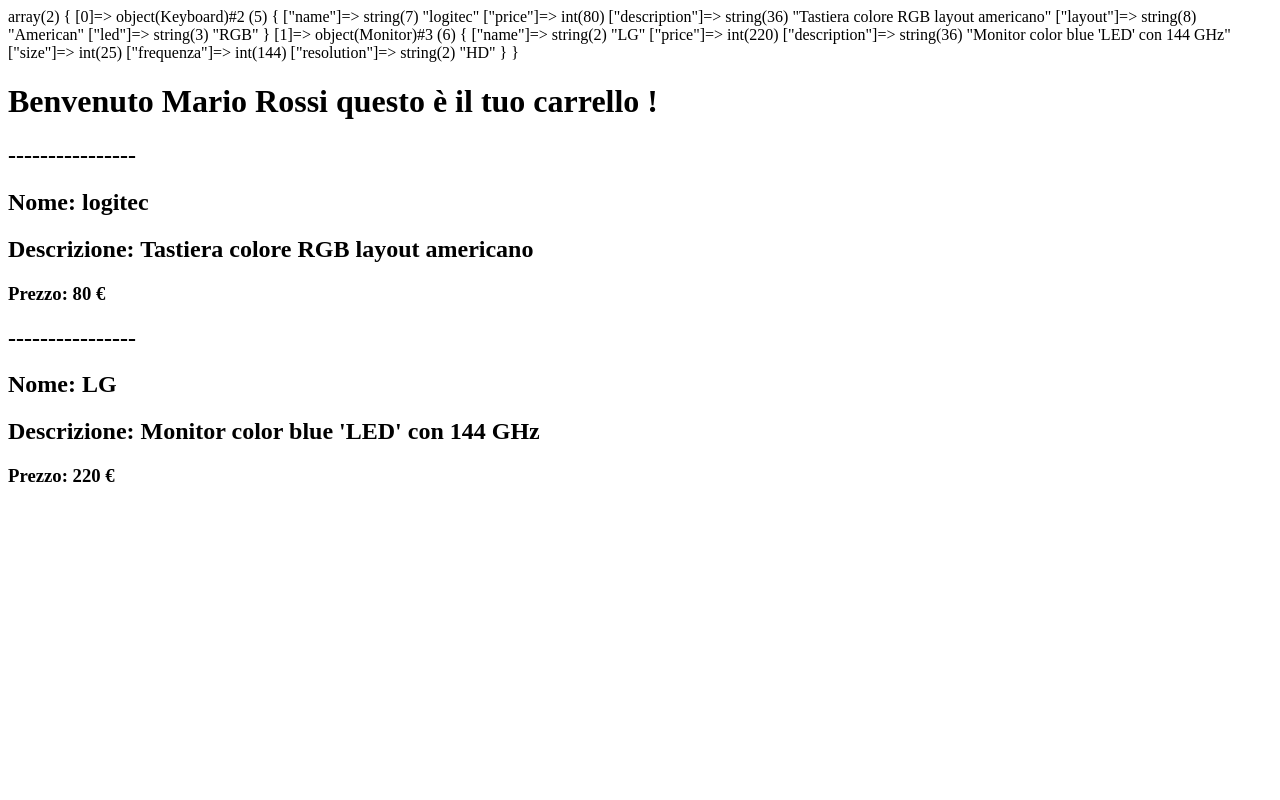
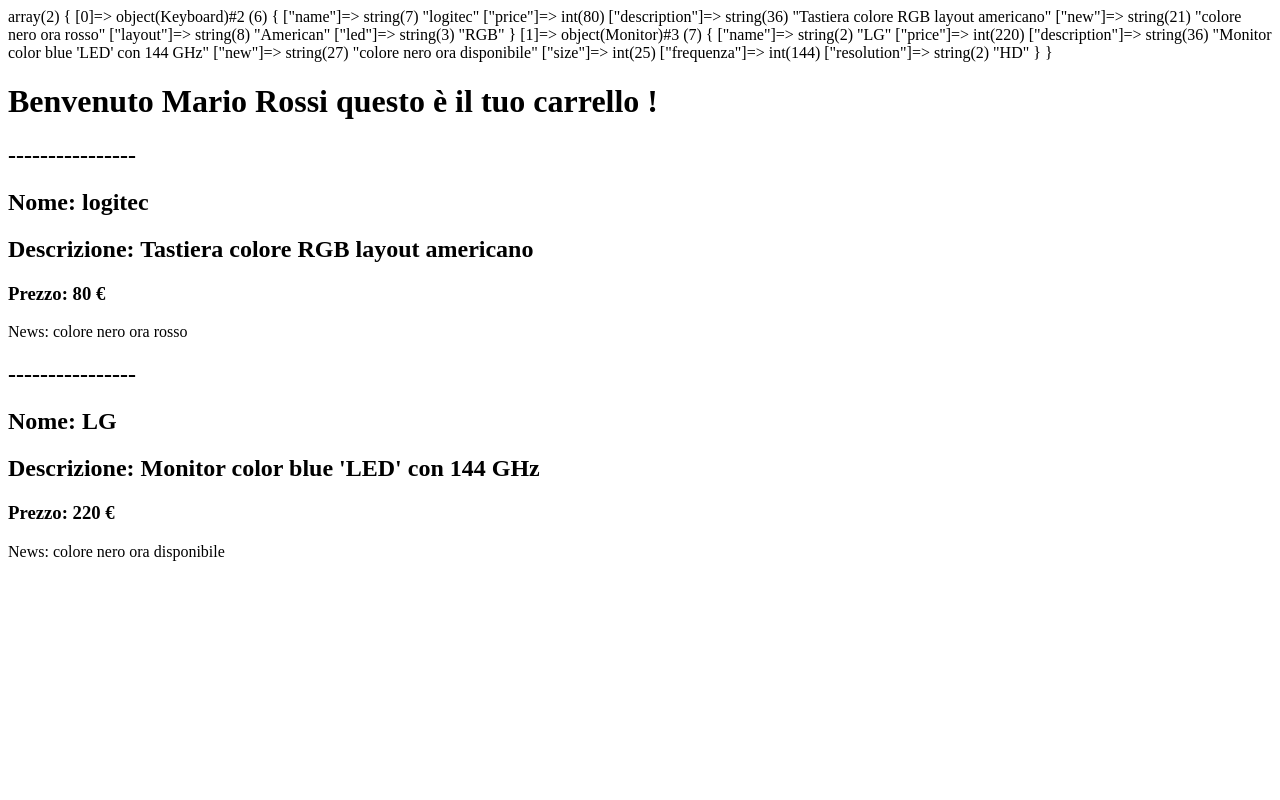
Before and after one commit to Darius104/php-oop-2, a PHP site: page / in a window 1280 px wide. Run offline with PHP 8.4, Linux system fonts and the light colour scheme.

Commit message:
Aggiunta trait

```diff
--- a/Keyboard.php
+++ b/Keyboard.php
@@ -7,6 +7,7 @@ class Keyboard extends Product{
 
     public $layout = 'American';
     public $led = 'RGB';
+    public $new = 'colore nero ora rosso';
 
     //override
     public function __construct($_name, $_price, $_layout){
--- a/Monitor.php
+++ b/Monitor.php
@@ -8,6 +8,7 @@ class Monitor extends Product{
     public $size;
     public $frequenza = 144;
     public $resolution = 'HD';
+    public $new = 'colore nero ora disponibile';
 
     //override
     public function __construct($_name, $_price, $_size){
--- /dev/null
+++ b/News.php
@@ -0,0 +1,7 @@
+<?php
+
+trait News{
+    public $new;
+}
+
+?>
--- a/Product.php
+++ b/Product.php
@@ -1,6 +1,9 @@
 <?php
+require_once __DIR__ . '/News.php';
 
 class Product{
+    use News;
+
     public $name;
     public $price;
     public $description = 'Product';
--- a/index.php
+++ b/index.php
@@ -20,7 +20,7 @@ $mario->addProduct($tastiera);
 $mario->addProduct($monitor);
 $mario_cart = $mario->getCart();
 
-var_dump($mario_cart)
+var_dump($mario_cart);
 ?>
 
 <!DOCTYPE html>
@@ -40,6 +40,7 @@ var_dump($mario_cart)
             <h2>Nome: <?php echo $element->name ?> </h2>
             <h2>Descrizione: <?php echo $element->description ?> </h2>
             <h3>Prezzo: <?php echo $element->price ?> €</h3>
+            <span>News: <?php echo $element->new ?></span>
         </div>
     <?php } ?>
 
```
